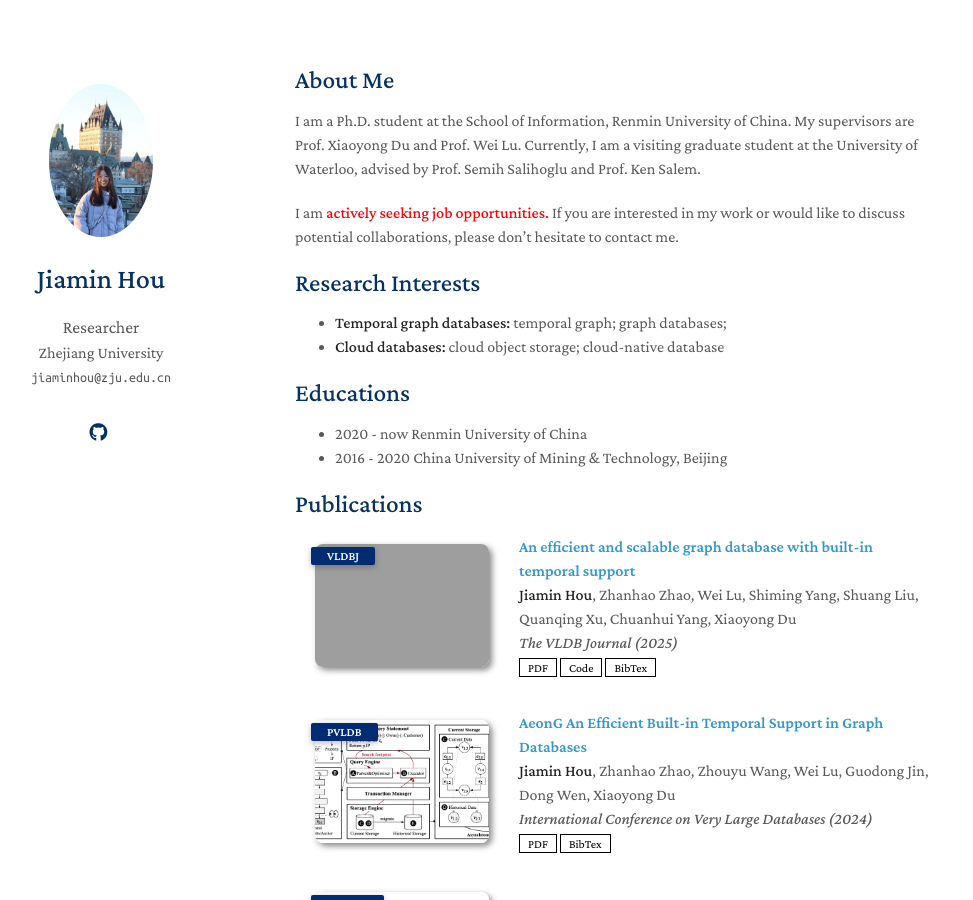
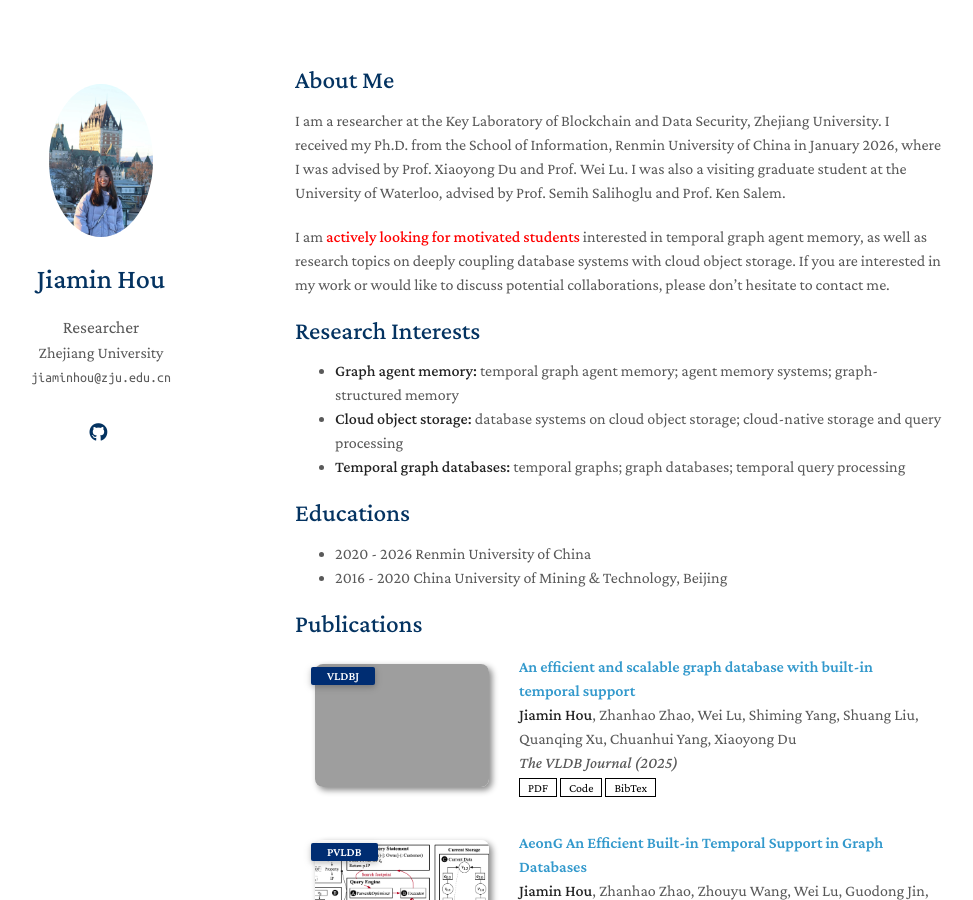
Before and after one commit to hououou/hououou.github.io, a Jekyll site: the page built from index.md, in a window 1280 px wide and 900 px high. Shown: the whole window, without its empty margins (175-1148 px from the left). Built offline with Jekyll 4.4.1, drawn with Linux system fonts in a browser that asks for light colours; a style sheet for code colours, icons or effects is not loaded; our own code applies the rules of GitHub Pages for plain Markdown files; grey boxes are pictures that could not be loaded.

Commit message:
update index info
Updated personal information, research interests, and education timeline.

```diff
--- a/index.md
+++ b/index.md
@@ -4,17 +4,19 @@ layout: homepage
 
 ## About Me
 
-I am a Ph.D. student at the School of Information, Renmin University of China. My supervisors are Prof. Xiaoyong Du and Prof. Wei Lu. Currently, I am a visiting graduate student at the University of Waterloo, advised by Prof. Semih Salihoglu and Prof. Ken Salem.
+I am a researcher at the Key Laboratory of Blockchain and Data Security, Zhejiang University. I received my Ph.D. from the School of Information, Renmin University of China in January 2026, where I was advised by Prof. Xiaoyong Du and Prof. Wei Lu. I was also a visiting graduate student at the University of Waterloo, advised by Prof. Semih Salihoglu and Prof. Ken Salem.
 
-I am <strong style="color: red;">actively seeking job opportunities.</strong> If you are interested in my work or would like to discuss potential collaborations, please don’t hesitate to contact me.
+I am <strong style="color: red;">actively looking for motivated students</strong> interested in temporal graph agent memory, as well as research topics on deeply coupling database systems with cloud object storage. If you are interested in my work or would like to discuss potential collaborations, please don’t hesitate to contact me.
 
 ## Research Interests
 
-- **Temporal graph databases:** temporal graph; graph databases;
-- **Cloud databases:** cloud object storage; cloud-native database
+- **Graph agent memory:** temporal graph agent memory; agent memory systems; graph-structured memory
+- **Cloud object storage:** database systems on cloud object storage; cloud-native storage and query processing
+- **Temporal graph databases:** temporal graphs; graph databases; temporal query processing
+
 
 ## Educations
-- 2020 - now Renmin University of China
+- 2020 - 2026 Renmin University of China
 - 2016 - 2020 China University of Mining & Technology, Beijing
 
 <!-- ## Publications
```
